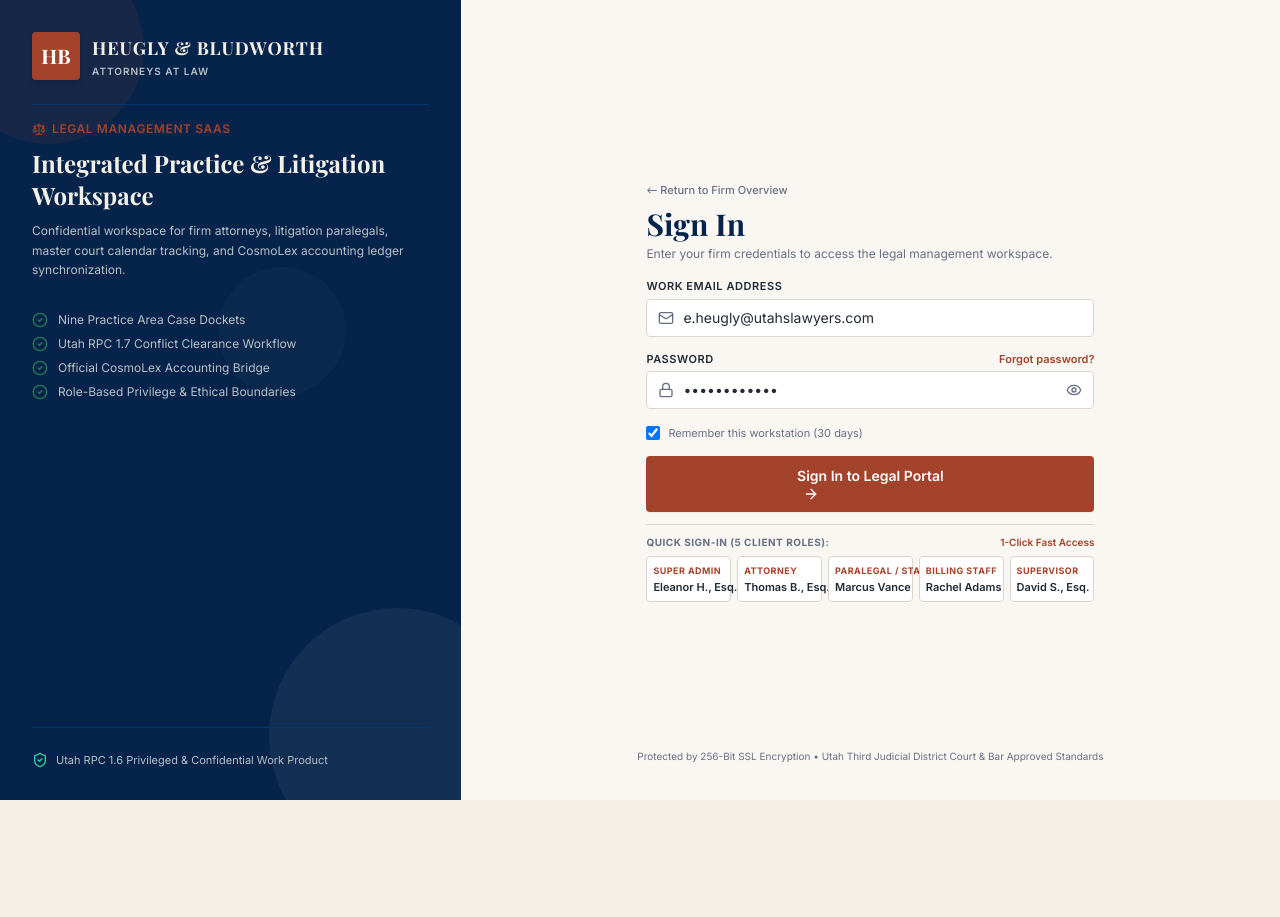
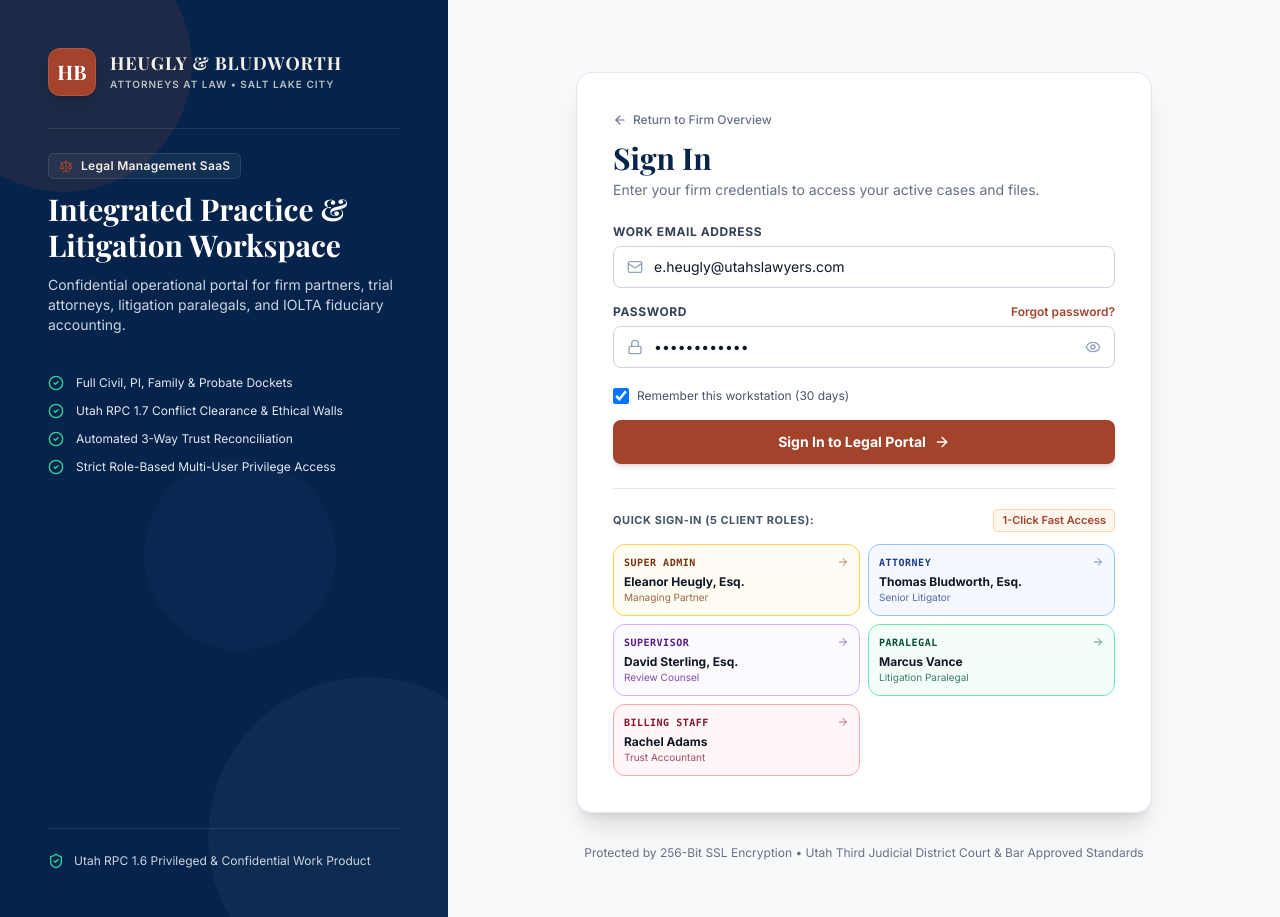
Before and after one commit to ashilata62/legal-ui, a React (Vite) app: page /login in a window 1280 px wide. Before the commit the page ends 800 px from the top, so only its background shows below. Built offline with nearby package versions, Linux system fonts and the light colour scheme; a web font is replaced by a local one.

Commit message:
style(auth): redesign Sign In page with executive card layout, clear typography, and formatted 1-click role cards

```diff
--- a/src/features/auth/pages/Login.jsx
+++ b/src/features/auth/pages/Login.jsx
@@ -1,22 +1,36 @@
 import React, { useState } from 'react';
 import { useNavigate } from 'react-router-dom';
-import { Lock, Mail, Eye, EyeOff, ShieldCheck, Scale, ArrowRight, CheckCircle2 } from 'lucide-react';
+import {
+  Lock,
+  Mail,
+  Eye,
+  EyeOff,
+  ShieldCheck,
+  Scale,
+  ArrowRight,
+  CheckCircle2,
+  Building,
+  UserCheck,
+  KeyRound,
+  ShieldAlert,
+  ArrowLeft
+} from 'lucide-react';
 import { useAuth } from '../../../hooks/useAuth';
 import { useToast } from '../../../components/ui/Toast';
 import { Button } from '../../../components/ui/Button';
 
-// 5 Client-Specified User Roles for 1-Click Access
+// 5 Client-Specified User Roles for 1-Click Fast Access
 const CLIENT_ROLES_QUICK_LOGIN = [
-  { id: 'usr-1', role: 'super_admin', label: 'Super Admin', name: 'Eleanor H., Esq.', email: 'e.heugly@utahslawyers.com' },
-  { id: 'usr-2', role: 'attorney', label: 'Attorney', name: 'Thomas B., Esq.', email: 't.bludworth@utahslawyers.com' },
-  { id: 'usr-4', role: 'paralegal', label: 'Paralegal / Staff', name: 'Marcus Vance', email: 'm.vance@utahslawyers.com' },
-  { id: 'usr-5', role: 'billing', label: 'Billing Staff', name: 'Rachel Adams', email: 'r.adams@utahslawyers.com' },
-  { id: 'usr-6', role: 'supervisor', label: 'Supervisor', name: 'David S., Esq.', email: 'd.sterling@utahslawyers.com' },
+  { id: 'usr-1', role: 'super_admin', label: 'Super Admin', name: 'Eleanor Heugly, Esq.', title: 'Managing Partner', email: 'e.heugly@utahslawyers.com', color: 'border-amber-300 bg-amber-50/60 text-amber-900' },
+  { id: 'usr-2', role: 'attorney', label: 'Attorney', name: 'Thomas Bludworth, Esq.', title: 'Senior Litigator', email: 't.bludworth@utahslawyers.com', color: 'border-blue-300 bg-blue-50/60 text-blue-900' },
+  { id: 'usr-6', role: 'supervisor', label: 'Supervisor', name: 'David Sterling, Esq.', title: 'Review Counsel', email: 'd.sterling@utahslawyers.com', color: 'border-purple-300 bg-purple-50/60 text-purple-900' },
+  { id: 'usr-4', role: 'paralegal', label: 'Paralegal', name: 'Marcus Vance', title: 'Litigation Paralegal', email: 'm.vance@utahslawyers.com', color: 'border-emerald-300 bg-emerald-50/60 text-emerald-900' },
+  { id: 'usr-5', role: 'billing', label: 'Billing Staff', name: 'Rachel Adams', title: 'Trust Accountant', email: 'r.adams@utahslawyers.com', color: 'border-rose-300 bg-rose-50/60 text-rose-900' },
 ];
 
 export function Login() {
   const navigate = useNavigate();
-  const { login, allUsers } = useAuth();
+  const { login } = useAuth();
   const { addToast } = useToast();
 
   const [email, setEmail] = useState('e.heugly@utahslawyers.com');
@@ -54,112 +68,121 @@ export function Login() {
   };
 
   return (
-    <div className="min-h-screen md:h-screen w-full overflow-x-hidden md:overflow-hidden flex flex-col md:flex-row bg-white select-none">
-      {/* LEFT PANEL: Full-Bleed Deep Navy Brand Showcase (Edge-to-Edge Desktop & Tablet) */}
-      <div className="hidden md:flex md:w-[44%] lg:w-[40%] xl:w-[36%] bg-[#06244B] text-white flex-col justify-between p-5 sm:p-6 lg:p-8 relative overflow-hidden flex-shrink-0">
-        {/* Subtle decorative background circles */}
-        <div className="absolute -right-16 -bottom-16 w-64 h-64 rounded-full bg-white/5 pointer-events-none" />
-        <div className="absolute -left-12 -top-12 w-48 h-48 rounded-full bg-[#A4432B]/10 pointer-events-none" />
-        <div className="absolute right-1/4 top-1/3 w-32 h-32 rounded-full bg-white/[0.02] pointer-events-none" />
+    <div className="min-h-screen w-full flex flex-col md:flex-row bg-[#F8F9FA] select-none">
+      {/* LEFT PANEL: Deep Navy Brand Showcase */}
+      <div className="hidden md:flex md:w-[42%] lg:w-[38%] xl:w-[35%] bg-[#06244B] text-white flex-col justify-between p-8 lg:p-12 relative overflow-hidden flex-shrink-0">
+        {/* Subtle decorative geometry */}
+        <div className="absolute -right-20 -bottom-20 w-80 h-80 rounded-full bg-white/[0.03] pointer-events-none" />
+        <div className="absolute -left-16 -top-16 w-64 h-64 rounded-full bg-[#A4432B]/15 pointer-events-none" />
+        <div className="absolute right-1/4 top-1/2 w-48 h-48 rounded-full bg-blue-500/[0.04] pointer-events-none" />
 
         {/* Top: Firm Identity */}
-        <div className="relative z-10 space-y-6">
-          <div className="flex items-center gap-3">
-            <div className="w-12 h-12 rounded bg-[#A4432B] flex items-center justify-center font-serif font-bold text-white text-xl shadow-md flex-shrink-0">
+        <div className="relative z-10 space-y-8">
+          <div className="flex items-center gap-3.5">
+            <div className="w-12 h-12 rounded-xl bg-[#A4432B] flex items-center justify-center font-serif font-bold text-white text-xl shadow-lg border border-white/10 flex-shrink-0">
               HB
             </div>
             <div>
-              <h1 className="font-serif font-bold text-base sm:text-lg tracking-wider text-[#F5F0E5] leading-tight">
+              <h1 className="font-serif font-bold text-lg tracking-wider text-[#F5F0E5] leading-tight">
                 HEUGLY &amp; BLUDWORTH
               </h1>
               <span className="text-[10px] tracking-widest text-[#B8C0C4] font-semibold uppercase block mt-0.5">
-                ATTORNEYS AT LAW
+                ATTORNEYS AT LAW • SALT LAKE CITY
               </span>
             </div>
           </div>
 
-          <div className="pt-4 border-t border-[#0B356D] space-y-2.5">
-            <div className="flex items-center gap-1.5 text-xs font-semibold text-[#A4432B] uppercase tracking-wider">
-              <Scale className="w-3.5 h-3.5" />
+          <div className="pt-6 border-t border-white/10 space-y-3">
+            <div className="inline-flex items-center gap-2 px-2.5 py-1 rounded-md bg-white/5 border border-white/10 text-xs font-semibold text-[#F5F0E5] tracking-wide">
+              <Scale className="w-3.5 h-3.5 text-[#A4432B]" />
               <span>Legal Management SaaS</span>
             </div>
-            <h2 className="font-serif font-bold text-xl sm:text-2xl text-[#F5F0E5] leading-snug">
+            <h2 className="font-serif font-bold text-2xl lg:text-3xl text-white leading-snug">
               Integrated Practice &amp; Litigation Workspace
             </h2>
-            <p className="text-xs text-[#B8C0C4] leading-relaxed max-w-sm">
-              Confidential workspace for firm attorneys, litigation paralegals, master court calendar tracking, and CosmoLex accounting ledger synchronization.
+            <p className="text-xs lg:text-sm text-slate-300 leading-relaxed">
+              Confidential operational portal for firm partners, trial attorneys, litigation paralegals, and IOLTA fiduciary accounting.
             </p>
           </div>
 
-          <div className="space-y-2 pt-2 text-xs text-[#B8C0C4]">
-            <div className="flex items-center gap-2.5">
-              <CheckCircle2 className="w-4 h-4 text-[#287A55] flex-shrink-0" />
-              <span>Nine Practice Area Case Dockets</span>
+          <div className="space-y-3 pt-2 text-xs text-slate-200">
+            <div className="flex items-center gap-3">
+              <CheckCircle2 className="w-4 h-4 text-emerald-400 flex-shrink-0" />
+              <span>Full Civil, PI, Family &amp; Probate Dockets</span>
             </div>
-            <div className="flex items-center gap-2.5">
-              <CheckCircle2 className="w-4 h-4 text-[#287A55] flex-shrink-0" />
-              <span>Utah RPC 1.7 Conflict Clearance Workflow</span>
+            <div className="flex items-center gap-3">
+              <CheckCircle2 className="w-4 h-4 text-emerald-400 flex-shrink-0" />
+              <span>Utah RPC 1.7 Conflict Clearance &amp; Ethical Walls</span>
             </div>
-            <div className="flex items-center gap-2.5">
-              <CheckCircle2 className="w-4 h-4 text-[#287A55] flex-shrink-0" />
-              <span>Official CosmoLex Accounting Bridge</span>
+            <div className="flex items-center gap-3">
+              <CheckCircle2 className="w-4 h-4 text-emerald-400 flex-shrink-0" />
+              <span>Automated 3-Way Trust Reconciliation</span>
             </div>
-            <div className="flex items-center gap-2.5">
-              <CheckCircle2 className="w-4 h-4 text-[#287A55] flex-shrink-0" />
-              <span>Role-Based Privilege &amp; Ethical Boundaries</span>
+            <div className="flex items-center gap-3">
+              <CheckCircle2 className="w-4 h-4 text-emerald-400 flex-shrink-0" />
+              <span>Strict Role-Based Multi-User Privilege Access</span>
             </div>
           </div>
         </div>
 
         {/* Bottom: Utah RPC 1.6 Privileged Badge */}
-        <div className="pt-6 border-t border-[#0B356D] relative z-10 mt-6">
-          <div className="flex items-center gap-2 text-[11px] text-[#B8C0C4]">
+        <div className="pt-6 border-t border-white/10 relative z-10 mt-8">
+          <div className="flex items-center gap-2.5 text-xs text-slate-300">
             <ShieldCheck className="w-4 h-4 text-emerald-400 flex-shrink-0" />
             <span>Utah RPC 1.6 Privileged &amp; Confidential Work Product</span>
           </div>
         </div>
       </div>
 
-      {/* RIGHT PANEL: Full-Bleed Sign-In Form (Edge-to-Edge) */}
-      <div className="w-full md:w-[56%] lg:w-[60%] xl:w-[64%] bg-[#F5F0E5]/50 flex flex-col justify-between p-4 sm:p-6 lg:p-8 h-full overflow-y-auto">
-        {/* Mobile-only compact brand header */}
-        <div className="flex items-center justify-between md:hidden pb-3 border-b border-[#D9D6CF]">
-          <div className="flex items-center gap-2">
-            <div className="w-8 h-8 rounded bg-[#A4432B] flex items-center justify-center font-serif font-bold text-white text-xs">
+      {/* RIGHT PANEL: Centered Professional Card */}
+      <div className="w-full md:w-[58%] lg:w-[62%] xl:w-[65%] flex flex-col justify-between p-6 sm:p-10 lg:p-12 overflow-y-auto">
+        {/* Mobile Header */}
+        <div className="flex items-center justify-between md:hidden pb-4 border-b border-slate-200">
+          <div className="flex items-center gap-2.5">
+            <div className="w-9 h-9 rounded-lg bg-[#A4432B] flex items-center justify-center font-serif font-bold text-white text-sm">
               HB
             </div>
-            <span className="font-serif font-bold text-sm tracking-wide text-[#06244B]">
+            <div>
+              <span className="font-serif font-bold text-sm tracking-wide text-[#06244B] block leading-tight">
                 HEUGLY &amp; BLUDWORTH
               </span>
+              <span className="text-[10px] text-[#667085]">Attorneys at Law</span>
             </div>
-          <span className="text-[10px] text-[#A4432B] font-bold uppercase">Legal Portal</span>
+          </div>
+          <span className="text-[10px] font-mono font-bold bg-[#06244B] text-white px-2 py-0.5 rounded">
+            LEGAL PORTAL
+          </span>
         </div>
 
-        {/* Vertically centered form container */}
-        <div className="max-w-md w-full mx-auto my-auto py-2">
-          <div className="mb-4">
+        {/* Center Container: Card Wrapper */}
+        <div className="max-w-xl w-full mx-auto my-auto py-6">
+          <div className="bg-white rounded-2xl border border-slate-200/90 shadow-xl p-7 sm:p-9 space-y-6">
+            {/* Top Navigation & Headings */}
+            <div>
               <button
                 type="button"
                 onClick={() => navigate('/')}
-              className="inline-flex items-center gap-1.5 text-[11px] text-[#667085] hover:text-[#06244B] font-medium mb-2 cursor-pointer transition-colors"
+                className="inline-flex items-center gap-1.5 text-xs text-[#667085] hover:text-[#06244B] font-medium mb-3 cursor-pointer transition-colors"
               >
-              <span>&larr; Return to Firm Overview</span>
+                <ArrowLeft className="w-3.5 h-3.5" />
+                <span>Return to Firm Overview</span>
               </button>
               <h2 className="font-serif font-bold text-2xl sm:text-3xl text-[#06244B]">
                 Sign In
               </h2>
-            <p className="text-xs text-[#667085] mt-1">
-              Enter your firm credentials to access the legal management workspace.
+              <p className="text-xs sm:text-sm text-[#667085] mt-1">
+                Enter your firm credentials to access your active cases and files.
               </p>
             </div>
 
-          <form onSubmit={handleSubmit} className="space-y-3 sm:space-y-3.5">
+            {/* Login Form */}
+            <form onSubmit={handleSubmit} className="space-y-4">
               <div>
-              <label className="block text-[11px] font-semibold uppercase tracking-wider text-[#202A35] mb-1">
+                <label className="block text-xs font-bold uppercase tracking-wider text-[#344054] mb-1.5">
                   Work Email Address
                 </label>
-              <div className="relative rounded">
-                <div className="absolute inset-y-0 left-0 pl-3 flex items-center pointer-events-none text-[#667085]">
+                <div className="relative">
+                  <div className="absolute inset-y-0 left-0 pl-3.5 flex items-center pointer-events-none text-slate-400">
                     <Mail className="w-4 h-4" />
                   </div>
                   <input
@@ -168,26 +191,26 @@ export function Login() {
                     value={email}
                     onChange={(e) => setEmail(e.target.value)}
                     placeholder="attorney@utahslawyers.com"
-                  className="block w-full pl-9 pr-3 py-2 text-xs sm:text-sm bg-white border border-[#D9D6CF] rounded text-[#202A35] placeholder-[#667085]/60 focus:outline-none focus:border-[#06244B] focus:ring-1 focus:ring-[#06244B] transition-colors shadow-xs"
+                    className="block w-full pl-10 pr-3.5 py-2.5 text-xs sm:text-sm bg-white border border-slate-300 rounded-lg text-[#101828] placeholder-slate-400 focus:outline-none focus:border-[#06244B] focus:ring-2 focus:ring-[#06244B]/10 transition-all shadow-xs"
                   />
                 </div>
               </div>
 
               <div>
-              <div className="flex items-center justify-between mb-1">
-                <label className="block text-[11px] font-semibold uppercase tracking-wider text-[#202A35]">
+                <div className="flex items-center justify-between mb-1.5">
+                  <label className="block text-xs font-bold uppercase tracking-wider text-[#344054]">
                     Password
                   </label>
                   <button
                     type="button"
                     onClick={() => setIsForgotOpen(true)}
-                  className="text-[11px] text-[#A4432B] hover:underline font-semibold cursor-pointer"
+                    className="text-xs text-[#A4432B] hover:underline font-semibold cursor-pointer"
                   >
                     Forgot password?
                   </button>
                 </div>
-              <div className="relative rounded">
-                <div className="absolute inset-y-0 left-0 pl-3 flex items-center pointer-events-none text-[#667085]">
+                <div className="relative">
+                  <div className="absolute inset-y-0 left-0 pl-3.5 flex items-center pointer-events-none text-slate-400">
                     <Lock className="w-4 h-4" />
                   </div>
                   <input
@@ -195,12 +218,12 @@ export function Login() {
                     required
                     value={password}
                     onChange={(e) => setPassword(e.target.value)}
-                  className="block w-full pl-9 pr-10 py-2 text-xs sm:text-sm bg-white border border-[#D9D6CF] rounded text-[#202A35] focus:outline-none focus:border-[#06244B] focus:ring-1 focus:ring-[#06244B] transition-colors shadow-xs"
+                    className="block w-full pl-10 pr-10 py-2.5 text-xs sm:text-sm bg-white border border-slate-300 rounded-lg text-[#101828] focus:outline-none focus:border-[#06244B] focus:ring-2 focus:ring-[#06244B]/10 transition-all shadow-xs"
                   />
                   <button
                     type="button"
                     onClick={() => setShowPassword(!showPassword)}
-                  className="absolute inset-y-0 right-0 pr-3 flex items-center text-[#667085] hover:text-[#06244B] cursor-pointer z-10"
+                    className="absolute inset-y-0 right-0 pr-3.5 flex items-center text-slate-400 hover:text-slate-600 cursor-pointer"
                     aria-label="Toggle password visibility"
                   >
                     {showPassword ? <EyeOff className="w-4 h-4" /> : <Eye className="w-4 h-4" />}
@@ -208,70 +231,77 @@ export function Login() {
                 </div>
               </div>
 
-            <div className="flex items-center justify-between pt-0.5">
+              <div className="flex items-center justify-between pt-1">
                 <label className="flex items-center gap-2 cursor-pointer select-none">
                   <input
                     type="checkbox"
                     checked={rememberMe}
                     onChange={(e) => setRememberMe(e.target.checked)}
-                  className="w-3.5 h-3.5 rounded text-[#A4432B] focus:ring-[#A4432B] border-[#D9D6CF] cursor-pointer"
+                    className="w-4 h-4 rounded text-[#A4432B] focus:ring-[#A4432B] border-slate-300 cursor-pointer"
                   />
-                <span className="text-[11px] text-[#667085]">Remember this workstation (30 days)</span>
+                  <span className="text-xs text-[#475467]">Remember this workstation (30 days)</span>
                 </label>
               </div>
 
-            <Button
+              <button
                 type="submit"
-              variant="primary"
-              size="md"
-              className="w-full mt-1.5 font-semibold shadow-md py-2 sm:py-2.5 text-xs sm:text-sm"
+                className="w-full mt-2 py-3 px-4 bg-[#A4432B] hover:bg-[#8D3823] text-white font-bold rounded-lg text-sm shadow-md transition-all flex items-center justify-center gap-2 cursor-pointer"
               >
                 <span>Sign In to Legal Portal</span>
-              <ArrowRight className="w-4 h-4 ml-1.5" />
-            </Button>
+                <ArrowRight className="w-4 h-4" />
+              </button>
             </form>
 
-          {/* Quick Demo Sign-in Shortcuts (Exact 5 Client Roles) */}
-          <div className="mt-3 pt-2.5 border-t border-[#D9D6CF]">
-            <div className="flex items-center justify-between mb-1.5">
-              <span className="text-[10px] font-bold text-[#667085] uppercase tracking-wider">
+            {/* Quick 1-Click Fast Access Section */}
+            <div className="pt-5 border-t border-slate-200 space-y-3">
+              <div className="flex items-center justify-between">
+                <span className="text-[11px] font-bold text-[#475467] uppercase tracking-wider">
                   Quick Sign-In (5 Client Roles):
                 </span>
-              <span className="text-[10px] text-[#A4432B] font-semibold">1-Click Fast Access</span>
+                <span className="text-[11px] font-semibold text-[#A4432B] bg-orange-50 px-2 py-0.5 rounded border border-orange-200">
+                  1-Click Fast Access
+                </span>
               </div>
-            <div className="grid grid-cols-2 sm:grid-cols-3 lg:grid-cols-5 gap-1.5">
+
+              <div className="grid grid-cols-1 sm:grid-cols-2 gap-2">
                 {CLIENT_ROLES_QUICK_LOGIN.map((u) => (
                   <button
                     key={u.id}
                     type="button"
                     onClick={() => handleQuickLogin(u.email)}
-                  title={`Sign in as ${u.name} (${u.label})`}
-                  className="text-xs p-1.5 rounded bg-white hover:bg-[#FAF7F0] hover:border-[#A4432B] text-[#06244B] border border-[#D9D6CF] font-medium transition-all text-left flex flex-col justify-between group shadow-2xs cursor-pointer"
+                    className={`p-2.5 rounded-xl border text-left transition-all cursor-pointer hover:shadow-md hover:scale-[1.01] ${u.color}`}
                   >
-                  <span className="text-[9px] text-[#A4432B] font-bold uppercase tracking-wider block truncate">
+                    <div className="flex items-center justify-between">
+                      <span className="text-[10px] font-mono font-bold uppercase tracking-wider">
                         {u.label}
                       </span>
-                  <span className="truncate font-semibold text-[11px] text-[#202A35] group-hover:text-[#06244B]">
+                      <ArrowRight className="w-3 h-3 opacity-60" />
+                    </div>
+                    <p className="font-bold text-xs text-[#101828] mt-1">
                       {u.name}
-                  </span>
+                    </p>
+                    <p className="text-[10px] opacity-75 truncate">
+                      {u.title}
+                    </p>
                   </button>
                 ))}
               </div>
             </div>
           </div>
+        </div>
 
-        {/* Bottom security watermark */}
-        <div className="w-full text-center py-1 text-[10px] text-[#667085]">
+        {/* Bottom Security Watermark */}
+        <div className="w-full text-center py-2 text-xs text-[#667085]">
           <span>Protected by 256-Bit SSL Encryption • Utah Third Judicial District Court &amp; Bar Approved Standards</span>
         </div>
       </div>
 
       {/* Forgot Password Modal */}
       {isForgotOpen && (
-        <div className="fixed inset-0 z-50 flex items-center justify-center p-4 bg-[#06244B]/60 backdrop-blur-xs">
-          <div className="bg-white rounded-lg p-6 max-w-md w-full border border-[#D9D6CF] shadow-2xl space-y-4 text-xs">
+        <div className="fixed inset-0 z-50 flex items-center justify-center p-4 bg-black/50 backdrop-blur-xs">
+          <div className="bg-white rounded-xl p-6 max-w-md w-full border border-slate-200 shadow-2xl space-y-4 text-xs">
             <h3 className="font-serif font-bold text-lg text-[#06244B]">Password Reset Instructions</h3>
-            <p className="text-[#667085] leading-relaxed">
+            <p className="text-[#475467] leading-relaxed">
               For law firm compliance, password reset tokens are dispatched via internal IT administrator authorization. Please contact the Managing Partner or IT Support at <strong>support@utahslawyers.com</strong>.
             </p>
             <div className="flex justify-end pt-2">
```
Lines whose indentation alone changed are shown as unchanged.
